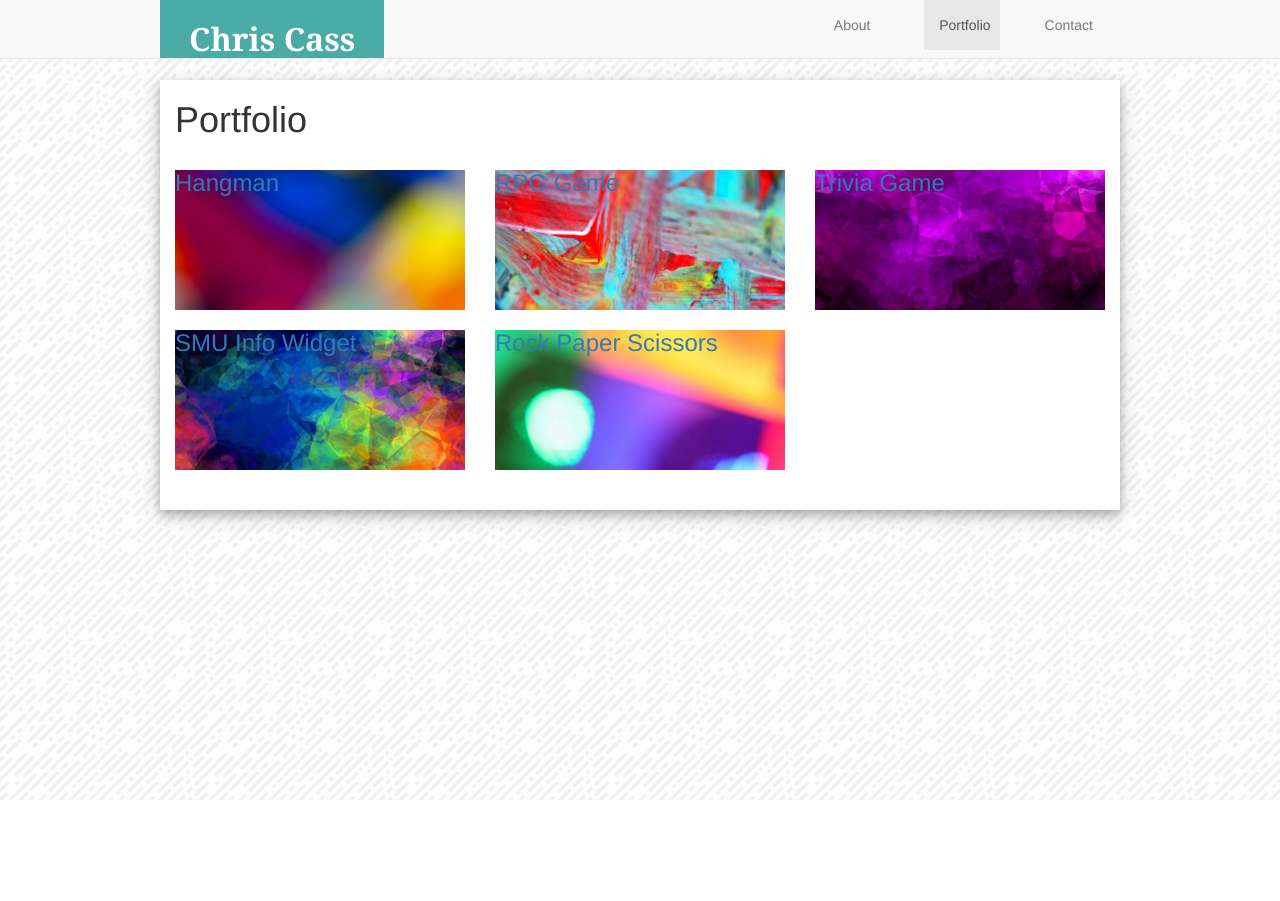
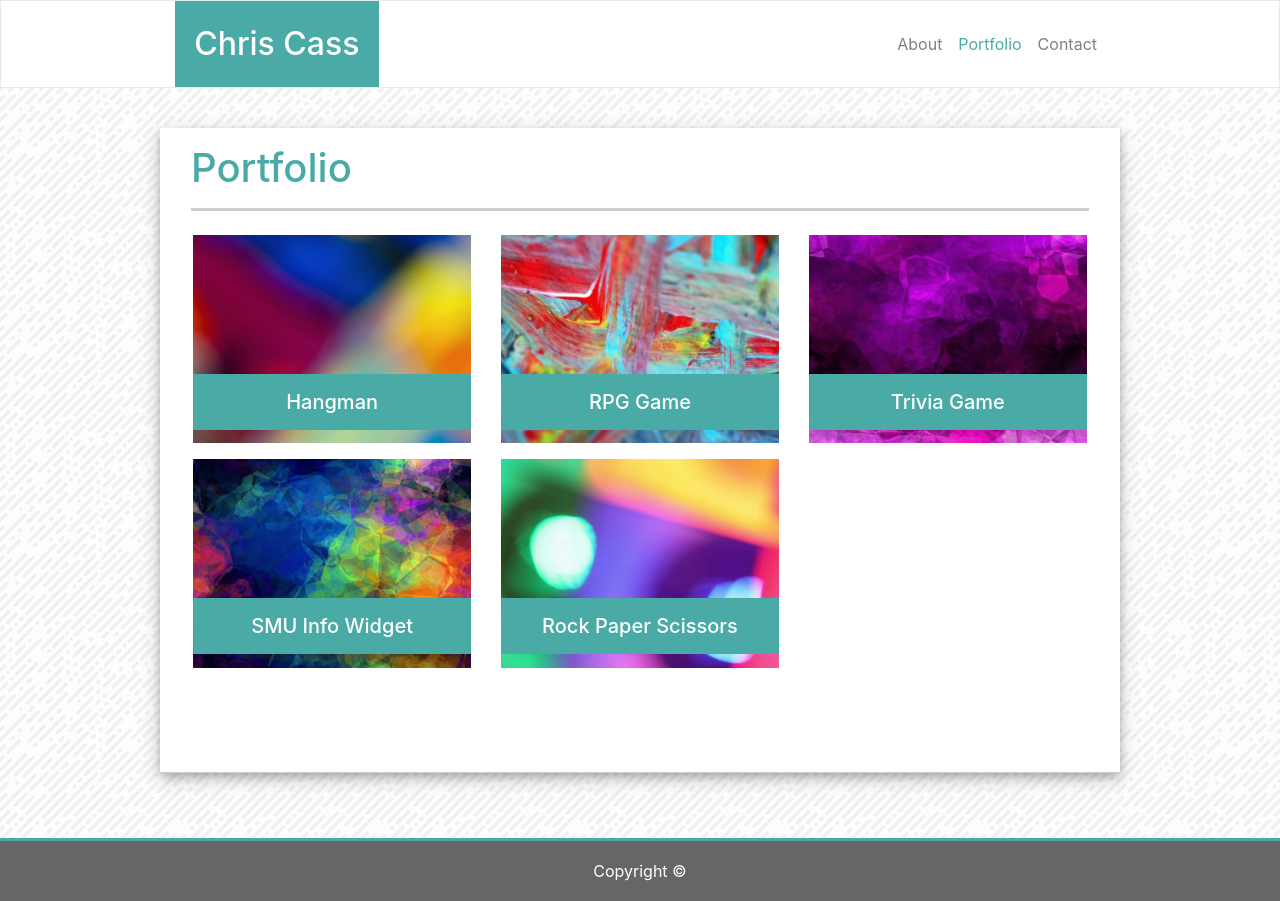
Before and after one commit to crcass/bootstrap-portfolio, a plain HTML site: page portfolio.html in a window 1280 px wide. Before the commit the page ends 800 px from the top, so only its background shows below. Drawn offline with nearby package versions, Linux system fonts and the light colour scheme.

Commit message:
inital project completion

```diff
--- a/assets/css/style.css
+++ b/assets/css/style.css
@@ -1,5 +1,12 @@
+html {
+  position: relative;
+  min-height: 100%;
+}
+
 body {
 	background-image: url("../../assets/images/funky-lines.png");
+	margin-bottom: 60px;
+	color: #777;
 }
 
 .head {
@@ -10,72 +17,139 @@ body {
 
 .content {
 	margin-top: 8rem;
-	margin-bottom: 16rem;
+	margin-bottom: 8rem;
 	background-color: #fff;
 	box-shadow: 0 4px 8px 0 rgba(0, 0, 0, 0.2), 0 6px 20px 0 rgba(0, 0, 0, 0.19);
 	max-width: 960px;
 	padding-bottom: 4rem;
+	border-bottom: 1px solid #ccc;
+}
+
+h1 {
+	margin-left: 1rem;
+	margin-right: 1rem;
+    padding: 1rem 0;
+    border-bottom: 3px solid #ccc;
+    color: #4aaaa5;
+}
+
+img {
+	filter: saturate(90%);
+}
+
+img:hover {
+	filter: saturate(100%);
 }
 
 /* Header */
 
-.navbar-default .navbar-brand {
-	font-family: 'Georgia', Times, Times New Roman, serif;
-	font-size: 32px;
-	font-weight: bold;
-	color: white;
+nav {
+	border: 1px solid #e6eaea;
+	background-color: #fff;
+}
+
+.navbar {
+	padding: 0;
+}
+
+nav button {
+	margin-right: 1.5rem;
+	margin-bottom: 1rem;
+	margin: 1rem 1.5rem 1rem 0;
+}
+
+.navbar-nav .nav-link {
+    padding-right: 1rem;
+    padding-left: 1rem;
+ }
+
+.navbar-light .navbar-brand {
 	background-color: #4aaaa5;
-	padding: 29px;
+	color: #fff;
+	height: 100%;
+	padding: 1.2rem;
+	font-size: 2rem;
+	font-weight: 500;
+}
+
+.navbar-light .navbar-nav .active>.nav-link, .navbar-light .navbar-nav .nav-link.active, .navbar-light .navbar-nav .nav-link.show, .navbar-light .navbar-nav .show>.nav-link {
+	color: #4aaaa5;
 }
 
 /* About Me */
 
+#author {
+	margin-top: 1rem;
+	filter: saturate(100%);
+}
 
+p {
+	margin-top: 1rem;
+}
 
 /* Portfolio */
 
-.portfolio {
-	height: 14rem;
-
+.row {
+	margin: 1.5rem 0.2rem;
 }
 
-#hangman {
-	background-image: url(../../assets/images/abstract2.jpg);
-	background-size: cover;
+.portfolio {
+	position: relative;
+	color: #fff;
+	text-align: center;
 }
 
-#rpg {
-	background-image: url(../../assets/images/abstract3.jpg);
-	background-size: cover;
+.portfolio-content {
+	position: relative;
+	width: 100%;
 }
 
-#trivia {
-	background-image: url(../../assets/images/abstract6.jpg);
-	background-size: cover;
+h5 {
+	position: absolute;
+    top: 80%;
+    left: 50%;
+    right: 50%;
+    transform: translate(-50%, -50%);
+    background-color: #4aaaa5;
+    width: 100%;
+    padding: 1rem 0;
 }
 
-#widget {
-	background-image: url(../../assets/images/abstract7.jpg);
-	background-size: cover;
-}
-
-#rock {
-	background-image: url(../../assets/images/abstract9.jpg);
-	background-size: cover;
+h5:hover {
+	background-color: #377f7c;
 }
 
 /* Contact */
 
-/*form {
-	padding-bottom: 2rem;
-}*/
+form {
+	margin: 1.5rem 1rem;
+}
 
-button {
+form button {
 	margin-top: 20px;
+}
+
+.btn-primary {
+	background-color: #4aaaa5;
+	border-color: #4aaaa5;
+}
+
+.btn-primary:hover {
+	background-color: #377f7c;
+	border-color: #377f7c;
 }
 
 /* Footer */
 
 footer {
 	color: #fff;
+	border-top: 3px solid #4aaaa5;
 }
+
+.footer {
+  position: absolute;
+  bottom: 0;
+  width: 100%;
+  line-height: 60px;
+  background-color: #666;
+}
--- a/portfolio.html
+++ b/portfolio.html
@@ -3,26 +3,35 @@
 <head>
 	<meta charset="utf-8">
     <meta http-equiv="X-UA-Compatible" content="IE=edge">
-    <meta name="viewport" content="width=device-width, initial-scale=1">
+	<meta name="viewport" content="width=device-width, initial-scale=1, shrink-to-fit=no">
 	<title>Chris's Portfolio</title>
 	<link rel="stylesheet" type="text/css" href="./assets/css/reset.css">
-	<link rel="stylesheet" href="https://maxcdn.bootstrapcdn.com/bootstrap/3.3.7/css/bootstrap.min.css" integrity="sha384-BVYiiSIFeK1dGmJRAkycuHAHRg32OmUcww7on3RYdg4Va+PmSTsz/K68vbdEjh4u" crossorigin="anonymous">
+	<link rel="stylesheet" href="https://stackpath.bootstrapcdn.com/bootstrap/4.1.3/css/bootstrap.min.css" integrity="sha384-MCw98/SFnGE8fJT3GXwEOngsV7Zt27NXFoaoApmYm81iuXoPkFOJwJ8ERdknLPMO" crossorigin="anonymous">
 	<link rel="stylesheet" type="text/css" href="./assets/css/style.css">
 </head>
 <body>
 
 	<!-- Header -->
 
-	<nav class="navbar navbar-default navbar-fixed-top">
+	<nav class="navbar navbar-expand-sm navbar-light fixed-top">
   		<div class="container head">
-    		<div class="navbar-header">
    			<a class="navbar-brand" href="#">Chris Cass</a>
+   			<button class="navbar-toggler" type="button" data-toggle="collapse" data-target="#navbarCollapse" aria-controls="navbarCollapse" aria-expanded="false" aria-label="Toggle navigation">
+       	 		<span class="navbar-toggler-icon"></span>
+      		</button>
+   			<div class="collapse navbar-collapse justify-content-end" id="navbarCollapse">
+	   	 		<ul class="navbar-nav">
+	    	  		<li class="nav-item">
+	    	  			<a class="nav-link" href="./index.html">About</a>
+	    	  		</li>
+	    	  		<li class="nav-item">
+	    	  			<a class="nav-link active">Portfolio</a>
+	    	  		</li>
+	    	  		<li class="nav-item">
+	    	  			<a class="nav-link" href="./contact.html">Contact</a>
+	    	  		</li>
+   				</ul>
    			</div>
-		    <ul class="nav navbar-nav navbar-right">
-		      <li class="col-xs-4"><a href="./index.html">About</a></li>
-		      <li class="active col-xs-4"><a href="#">Portfolio</a></li>
-		      <li class="col-xs-4"><a href="./contact.html">Contact</a></li>
-    		</ul>
   		</div>
 	</nav>
 
@@ -31,50 +40,55 @@
 	<div class="container content">
 		<h1>Portfolio</h1>
 		<div class="row">
-				<a href="about:blank" target="_blank">
-					<div class="col-md-4">
-						<div class="portfolio" id="hangman">
-							<h3>Hangman</h3>
+			<div class="col-12 col-sm-6 col-md-4 mb-3 portfolio">
+				<div class="portfolio-content">
+					<img class="img-fluid" src="./assets/images/abstract2.jpg" width="720" height="540">
+					<h5>Hangman</h5>
 				</div>
 			</div>
-				</a>
-				<a href="about:blank" target="_blank">
-					<div class="col-md-4">
-						<div class="portfolio" id="rpg">
-							<h3>RPG Game</h3>
+			<div class="col-12  col-sm-6 col-md-4 mb-3 portfolio">
+				<div class="portfolio-content">
+					<img class="img-fluid" src="./assets/images/abstract3.jpg" width="720" height="540">
+					<h5>RPG Game</h5>
 				</div>
 			</div>
-				</a>
-				<a href="about:blank" target="_blank">
-					<div class="col-md-4">
-						<div class="portfolio" id="trivia">
-							<h3>Trivia Game</h3>
+			<div class="col-12 col-sm-6 col-md-4 mb-3 portfolio">
+				<div class="portfolio-content">
+					<img class="img-fluid" src="./assets/images/abstract6.jpg" width="720" height="540">
+					<h5>Trivia Game</h5>
 				</div>
 			</div>
-				</a>
-		</div>
-		<div class="row">
-				<a href="about:blank" target="_blank">
-					<div class="col-md-4">
-						<div class="portfolio" id="widget">
-							<h3>SMU Info Widget</h3>
+			<div class="col-12 col-sm-6 col-md-4 mb-3 portfolio">
+				<div class="portfolio-content">
+					<img class="img-fluid" src="./assets/images/abstract7.jpg" width="720" height="540">
+					<h5>SMU Info Widget</h5>
 				</div>
 			</div>
-				</a>
-				<a href="about:blank" target="_blank">
-					<div class="col-md-4">
-						<div class="portfolio" id="rock">
-							<h3>Rock Paper Scissors</h3>
+			<div class="col-12 col-sm-6 col-md-4 mb-3 portfolio">
+				<div class="portfolio-content">
+					<img class="img-fluid" src="./assets/images/abstract9.jpg" width="720" height="540">
+					<h5>Rock Paper Scissors</h5>
 				</div>
 			</div>
-				</a>
+			<div class="col-12 col-sm-6 col-md-4 mb-3 portfolio">
+				<div class="portfolio-content">
+				</div>
+			</div>
+		</div>
 	</div>
 
+	<!-- Footer -->
+
+	<footer class="footer text-center">
+		<div class="container">
+			<span>Copyright ©</span>
 		</div>
+	</footer>
 
 	<!-- JavaScript -->
 
 	<script src="https://code.jquery.com/jquery-3.3.1.slim.min.js" integrity="sha384-q8i/X+965DzO0rT7abK41JStQIAqVgRVzpbzo5smXKp4YfRvH+8abtTE1Pi6jizo" crossorigin="anonymous"></script>
-	<script src="https://maxcdn.bootstrapcdn.com/bootstrap/3.3.7/js/bootstrap.min.js" integrity="sha384-Tc5IQib027qvyjSMfHjOMaLkfuWVxZxUPnCJA7l2mCWNIpG9mGCD8wGNIcPD7Txa" crossorigin="anonymous"></script>
+	<script src="https://cdnjs.cloudflare.com/ajax/libs/popper.js/1.14.3/umd/popper.min.js" integrity="sha384-ZMP7rVo3mIykV+2+9J3UJ46jBk0WLaUAdn689aCwoqbBJiSnjAK/l8WvCWPIPm49" crossorigin="anonymous"></script>
+	<script src="https://stackpath.bootstrapcdn.com/bootstrap/4.1.3/js/bootstrap.min.js" integrity="sha384-ChfqqxuZUCnJSK3+MXmPNIyE6ZbWh2IMqE241rYiqJxyMiZ6OW/JmZQ5stwEULTy" crossorigin="anonymous"></script>
 </body>
 </html>
```
Also changed, not shown: contact.html (+26 -14 lines), index.html (+25 -17 lines), test.html (added, +23 -0 lines), test.css (added). Lines whose indentation alone changed are shown as unchanged.
